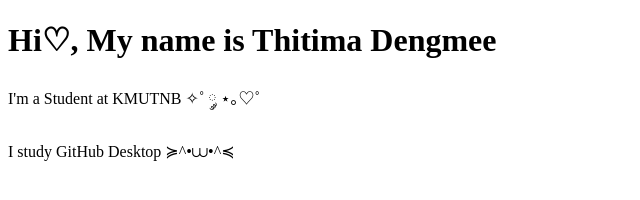
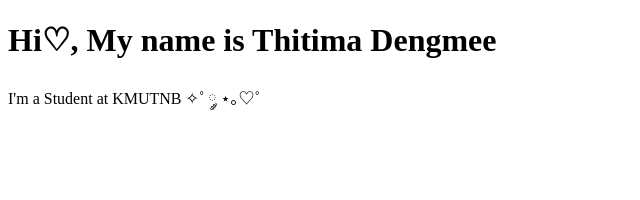
Before and after one commit to muffinyyss/github-desktop-project, a plain HTML site: page index.html in a window 1280 px wide. Shown: the whole page, without its empty margins (0-640 px from the left). Drawn offline with Linux system fonts and the light colour scheme.

Commit message:
Revert "Add some text"
This reverts commit 88571ec394b462a781e7ab77042d5126f8dd96cb.

```diff
--- a/index.html
+++ b/index.html
@@ -8,6 +8,5 @@
 <body>
     <h1>Hi♡, My name is Thitima Dengmee</h1>
     <p>I'm a Student at KMUTNB ✧˚ ༘ ⋆｡♡˚</p>
-    <p>I study GitHub Desktop ≽^•⩊•^≼</p>
 </body>
 </html>
```
